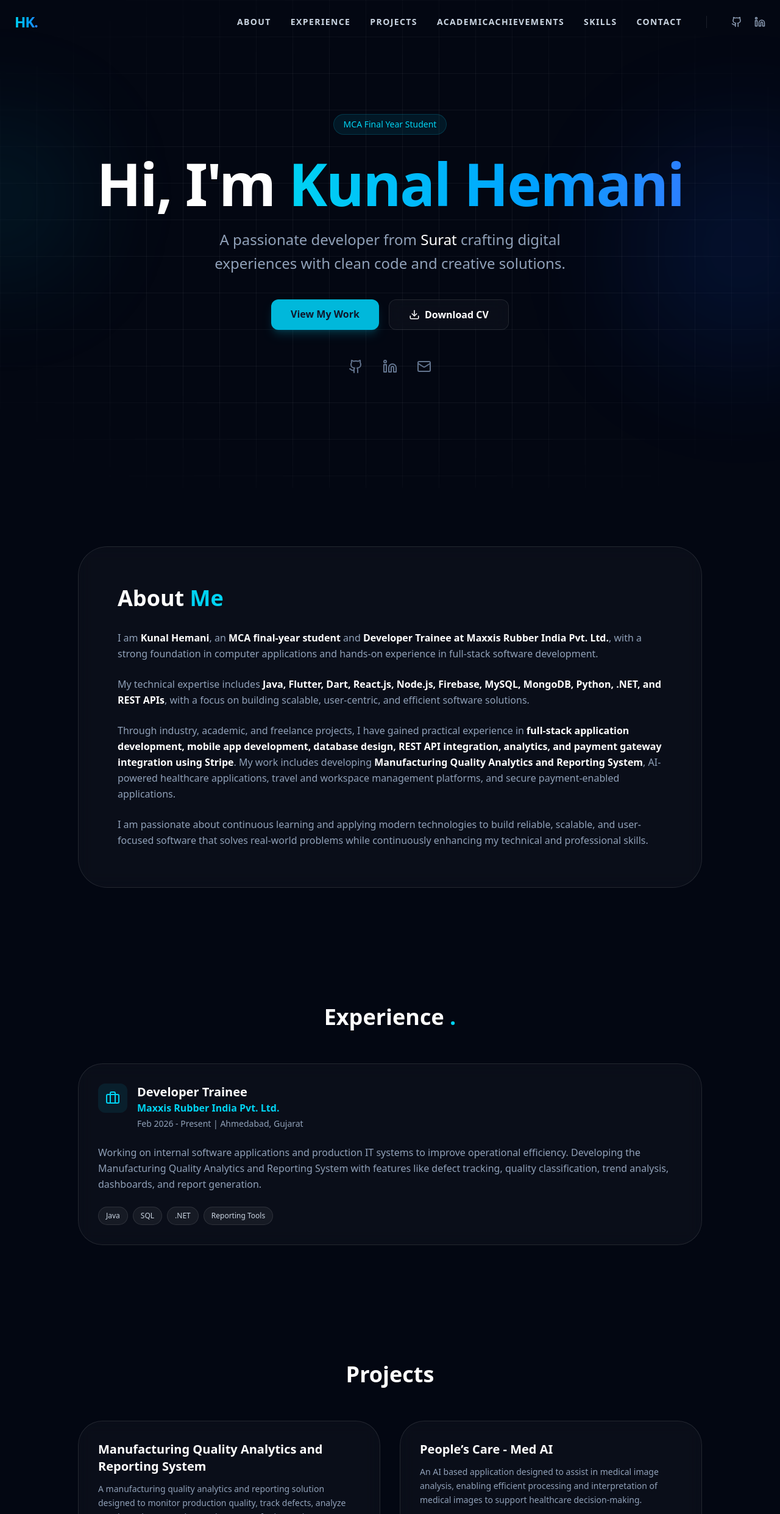
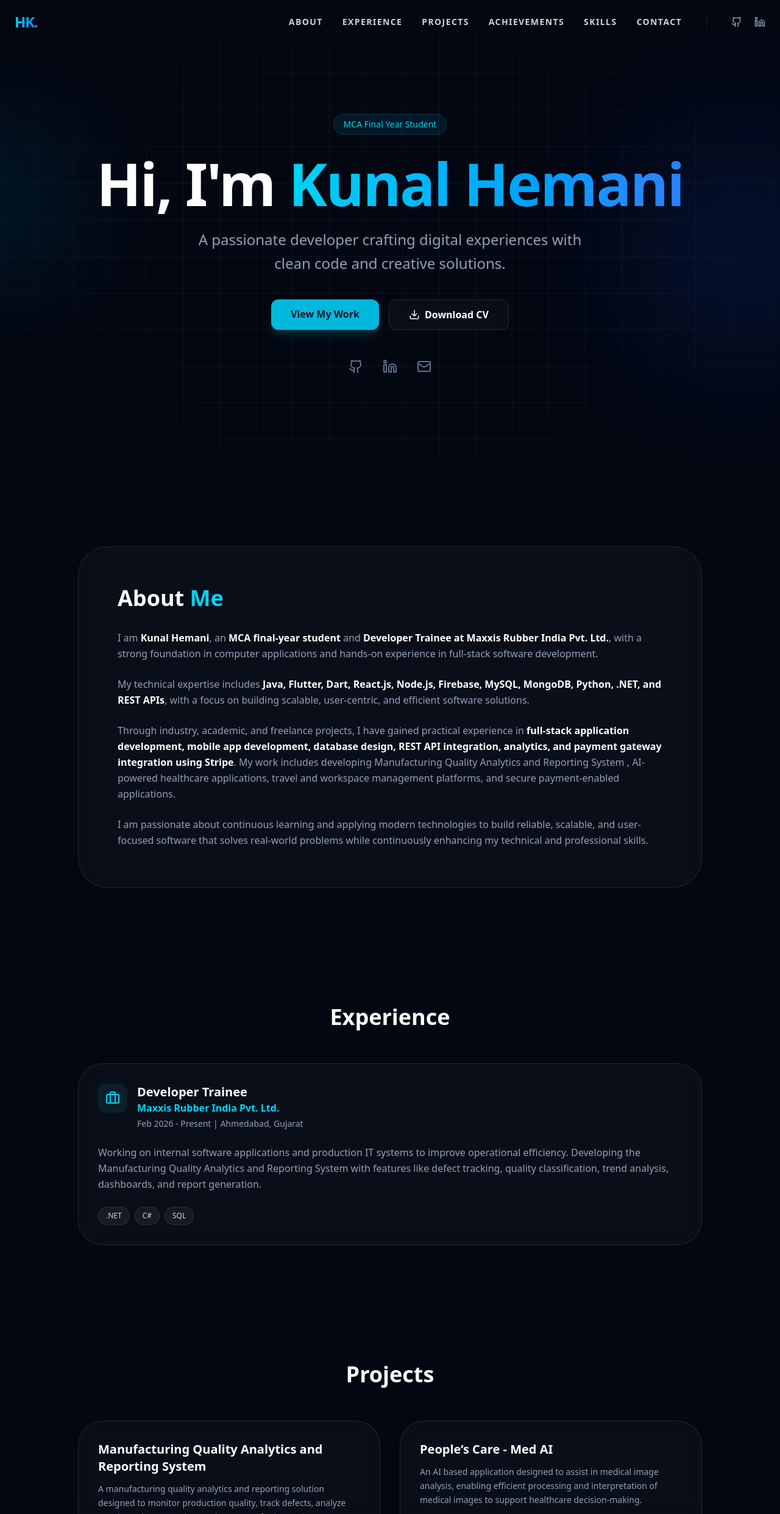
Before and after one commit to KunalHemani/Kunal_Hemani_Portfolio, a React (Vite) app: page / in a window 1280 px wide. Shown: the top 2483 px of the page at 61% size. Built offline with nearby package versions, Linux system fonts and the light colour scheme.

Commit message:
Portfolio Update

```diff
--- a/src/components/About.jsx
+++ b/src/components/About.jsx
@@ -47,9 +47,7 @@ const About = () => {
               gateway integration using Stripe
             </span>
             . My work includes developing{" "}
-            <span className="text-white font-semibold">
               Manufacturing Quality Analytics and Reporting System
-            </span>
             , AI-powered healthcare applications, travel and workspace
             management platforms, and secure payment-enabled applications.
           </p>
--- a/src/components/AcademicAchievements.jsx
+++ b/src/components/AcademicAchievements.jsx
@@ -46,7 +46,7 @@ const achievements = [
 
 const AcademicAchievements = () => {
   return (
-    <section id="academic-achievements" className="py-24 px-4 bg-[#030712]">
+    <section id="achievements" className="py-24 px-4 bg-[#030712]">
       <div className="max-w-6xl mx-auto">
         <motion.div
           initial={{ opacity: 0, y: 25 }}
--- a/src/components/Experience.jsx
+++ b/src/components/Experience.jsx
@@ -9,7 +9,7 @@ const experiences = [
     location: "Ahmedabad, Gujarat",
     description:
       "Working on internal software applications and production IT systems to improve operational efficiency. Developing the Manufacturing Quality Analytics and Reporting System with features like defect tracking, quality classification, trend analysis, dashboards, and report generation.",
-    tech: ["Java", "SQL", ".NET", "Reporting Tools"],
+    tech: [".NET", "C#", "SQL"],
   },
 ];
 
@@ -25,7 +25,7 @@ const Experience = () => {
           viewport={{ once: true }}
         >
           <h2 className="text-4xl font-bold text-white mb-14 text-center">
-            Experience <span className="text-cyan-400">.</span>
+            Experience <span className="text-cyan-400"></span>
           </h2>
 
           <div className="space-y-6">
--- a/src/components/Hero.jsx
+++ b/src/components/Hero.jsx
@@ -32,7 +32,7 @@ const Hero = () => {
           transition={{ delay: 0.3 }}
           className="text-lg md:text-2xl text-slate-400 max-w-2xl mx-auto mb-10 leading-relaxed"
         >
-          A passionate developer from <span className="text-white">Surat</span> crafting digital experiences with clean code and creative solutions.
+          A passionate developer crafting digital experiences with clean code and creative solutions.
         </motion.p>
 
         <motion.div
--- a/src/components/Navbar.jsx
+++ b/src/components/Navbar.jsx
@@ -19,7 +19,7 @@ const Navbar = () => {
     { name: 'About', href: '#about' },
     { name: 'Experience', href: '#experience' },
     { name: 'Projects', href: '#projects' },
-    { name: 'AcademicAchievements', href: '#academic-achievements' },
+    { name: 'Achievements', href: '#academic-achievements' },
     { name: 'Skills', href: '#skills' },
     { name: 'Contact', href: '#contact' },
   ];
--- a/src/components/Tabs.jsx
+++ b/src/components/Tabs.jsx
@@ -48,7 +48,7 @@ const Tabs = () => {
   ];
 
   return (
-    <section className="py-24 px-4 bg-[#030712]">
+    <section id="skills" className="py-24 px-4 bg-[#030712]">
       <div className="max-w-7xl mx-auto">
 
         {/* Toggle */}
```
